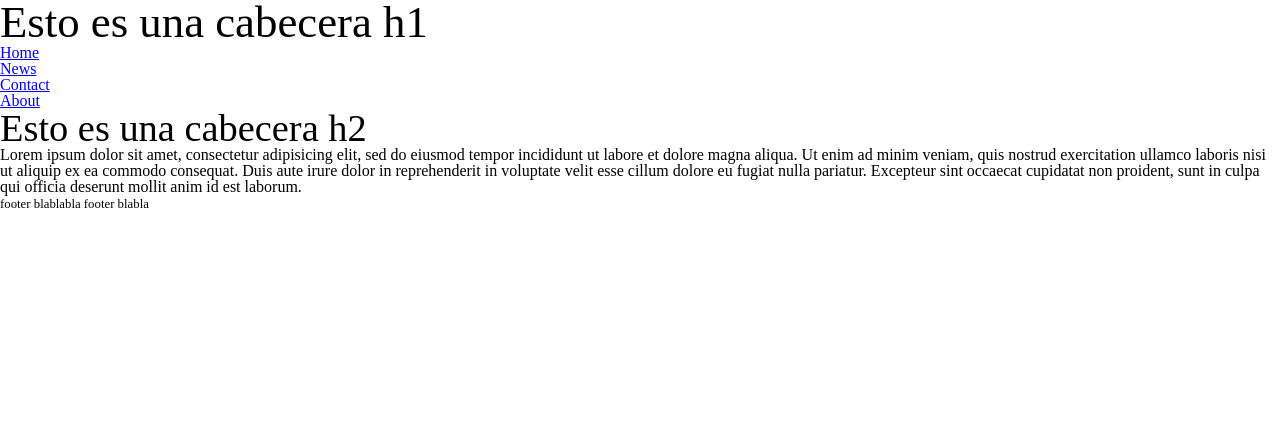
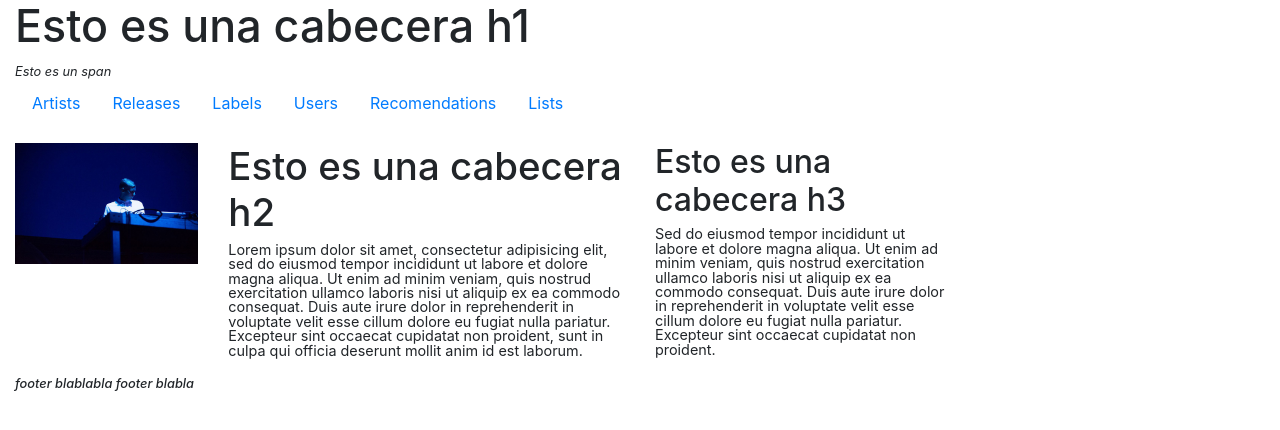
Before and after one commit to damalga/Template-Node-Gulp-Sass-grid-layout-8x12-, a website: page index.html in a window 1280 px wide. Drawn offline with nearby package versions, Linux system fonts and the light colour scheme.

Commit message:
bootstrap changes

```diff
--- a/index.html
+++ b/index.html
@@ -4,33 +4,57 @@
     <meta charset="utf-8">
     <title>Hello!</title>
     <!--css-->
+    <link rel="stylesheet" type="text/css" href="node_modules/bootstrap/dist/css/bootstrap.min.css">
     <link rel="stylesheet" type="text/css" href="css/base.css">
     <!--js-->
     <script src="node_modules/jquery/dist/jquery.js"></script>
     <script src="js/js.js"></script>
   </head>
 
-  <body>
-    <header>
-      <h1>Esto es una cabecera h1</h1>
+  <body class="container-fluid">
+    <header class="row">
+      <div class="col-sm-12">
+        <h1>Esto es una cabecera h1</h1>
+        <span>Esto es un span</span>
+      </div>
     </header>
 
-    <nav>
-      <ul>
-        <li><a href="#home">Home</a></li>
-        <li><a href="#news">News</a></li>
-        <li><a href="#contact">Contact</a></li>
-        <li><a href="#about">About</a></li>
+    <nav class="row">
+      <ul class="navbar">
+        <li class="nav-item">
+          <a class="nav-link" href="#Artists">Artists</a>
+        </li>
+        <li class="nav-item">
+          <a class="nav-link" href="#Releases">Releases</a>
+        </li>
+        <li class="nav-item">
+          <a class="nav-link" href="#Labels">Labels</a>
+        </li>
+        <li class="nav-item">
+          <a class="nav-link" href="#Users">Users</a>
+        </li>
+        <li class="nav-item">
+          <a class="nav-link" href="#Recomendations">Recomendations</a>
+        </li>
+        <li class="nav-item">
+          <a class="nav-link" href="#Lists">Lists</a>
+        </li>
       </ul>
     </nav>
 
-    <main>
-      <h2>Esto es una cabecera h2</h2>
-      <p>Lorem ipsum dolor sit amet, consectetur adipisicing elit, sed do eiusmod tempor incididunt ut labore et dolore magna aliqua. Ut enim ad minim veniam, quis nostrud exercitation ullamco laboris nisi ut aliquip ex ea commodo consequat. Duis aute irure dolor in reprehenderit in voluptate velit esse cillum dolore eu fugiat nulla pariatur. Excepteur sint occaecat cupidatat non proident, sunt in culpa qui officia deserunt mollit anim id est laborum.</p>
+    <main class="row">
+      <div class="col-sm-2">
+        <img class="img-fluid" src="img/abdulla-rashim.jpeg">
+      </div>
+      <div class="col-sm-4">
+        <h2>Esto es una cabecera h2</h2>
+        <p>Lorem ipsum dolor sit amet, consectetur adipisicing elit, sed do eiusmod tempor incididunt ut labore et dolore magna aliqua. Ut enim ad minim veniam, quis nostrud exercitation ullamco laboris nisi ut aliquip ex ea commodo consequat. Duis aute irure dolor in reprehenderit in voluptate velit esse cillum dolore eu fugiat nulla pariatur. Excepteur sint occaecat cupidatat non proident, sunt in culpa qui officia deserunt mollit anim id est laborum.</p>
+      </div>
+      <div class="col-sm-3">
+        <h3>Esto es una cabecera h3</h3>
+        <p>Sed do eiusmod tempor incididunt ut labore et dolore magna aliqua. Ut enim ad minim veniam, quis nostrud exercitation ullamco laboris nisi ut aliquip ex ea commodo consequat. Duis aute irure dolor in reprehenderit in voluptate velit esse cillum dolore eu fugiat nulla pariatur. Excepteur sint occaecat cupidatat non proident.</p>
+      </div>
     </main>
-
-    <aside>
-    </aside>
 
     <footer>
       <h6>footer blablabla footer blabla</h6>
--- a/package.json
+++ b/package.json
@@ -4,6 +4,7 @@
   "description": "",
   "main": "index.js",
   "dependencies": {
+    "bootstrap": "^4.0.0",
     "jquery": "^3.3.1",
     "node-sass": "^4.7.2"
   },
--- a/sass/_fonts.sass
+++ b/sass/_fonts.sass
@@ -1,5 +1,5 @@
 h1, h2, h3
-  display: inline
+  display: block
 
 h1
   font-size: 2.8em
@@ -15,5 +15,14 @@ h4
   font-size: 1.6em
 h5
   font-size: 1.2em
-h6
+h6, span
   font-size: .8em
+  font-style: italic
+
+p
+  font-size: .9em
+
+ul
+  li
+    font-size: 1em
+    a
```
Also changed, not shown: css/base.css, 1 other file.
